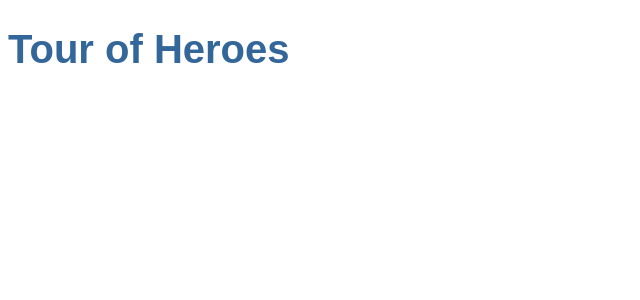
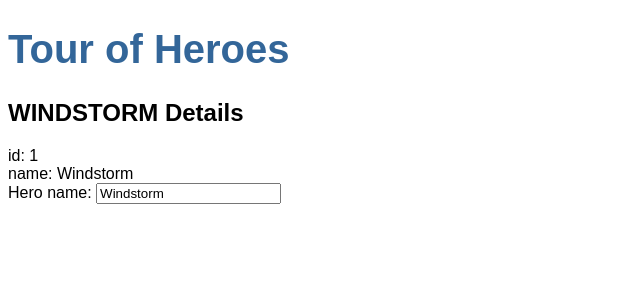
Before and after one commit to k-oketa/footprint, an Angular app in the folder angular-tutorial/angular-tour-of-heroes/: page / in a window 1280 px wide. Shown: the top 300 px of the page, without its empty margins (0-640 px from the left). Built offline with nearby package versions, Linux system fonts and the light colour scheme.

Commit message:
tour-of-heroesの1章を完了

```diff
--- a/angular-tutorial/angular-tour-of-heroes/src/app/app.component.html
+++ b/angular-tutorial/angular-tour-of-heroes/src/app/app.component.html
@@ -1 +1,2 @@
 <h1>{{title}}</h1>
+<app-heroes></app-heroes>
--- /dev/null
+++ b/angular-tutorial/angular-tour-of-heroes/src/app/hero.ts
@@ -0,0 +1,4 @@
+export interface Hero {
+  id: number;
+  name: string;
+}
--- /dev/null
+++ b/angular-tutorial/angular-tour-of-heroes/src/app/heroes/heroes.component.html
@@ -0,0 +1,8 @@
+<h2>{{hero.name | uppercase}} Details</h2>
+<div><span>id: </span>{{hero.id}}</div>
+<div><span>name: </span>{{hero.name}}</div>
+
+<div>
+  <label for="name">Hero name: </label>
+  <input id="name" [(ngModel)]="hero.name" placeholder="name">
+</div>
--- /dev/null
+++ b/angular-tutorial/angular-tour-of-heroes/src/app/heroes/heroes.component.ts
@@ -0,0 +1,15 @@
+import { Component } from '@angular/core';
+import {Hero} from "../hero";
+
+@Component({
+  selector: 'app-heroes',
+  templateUrl: './heroes.component.html',
+  styleUrls: ['./heroes.component.css']
+})
+export class HeroesComponent {
+
+  hero: Hero = {
+    id: 1,
+    name: 'Windstorm'
+  };
+}
```
Also changed, not shown: angular-tutorial/angular-tour-of-heroes/src/app/app.module.ts (+6 -2 lines), angular-tutorial/angular-tour-of-heroes/src/app/heroes/heroes.component.css (added), 1 other file (tests, documents, lock files or other folders).
